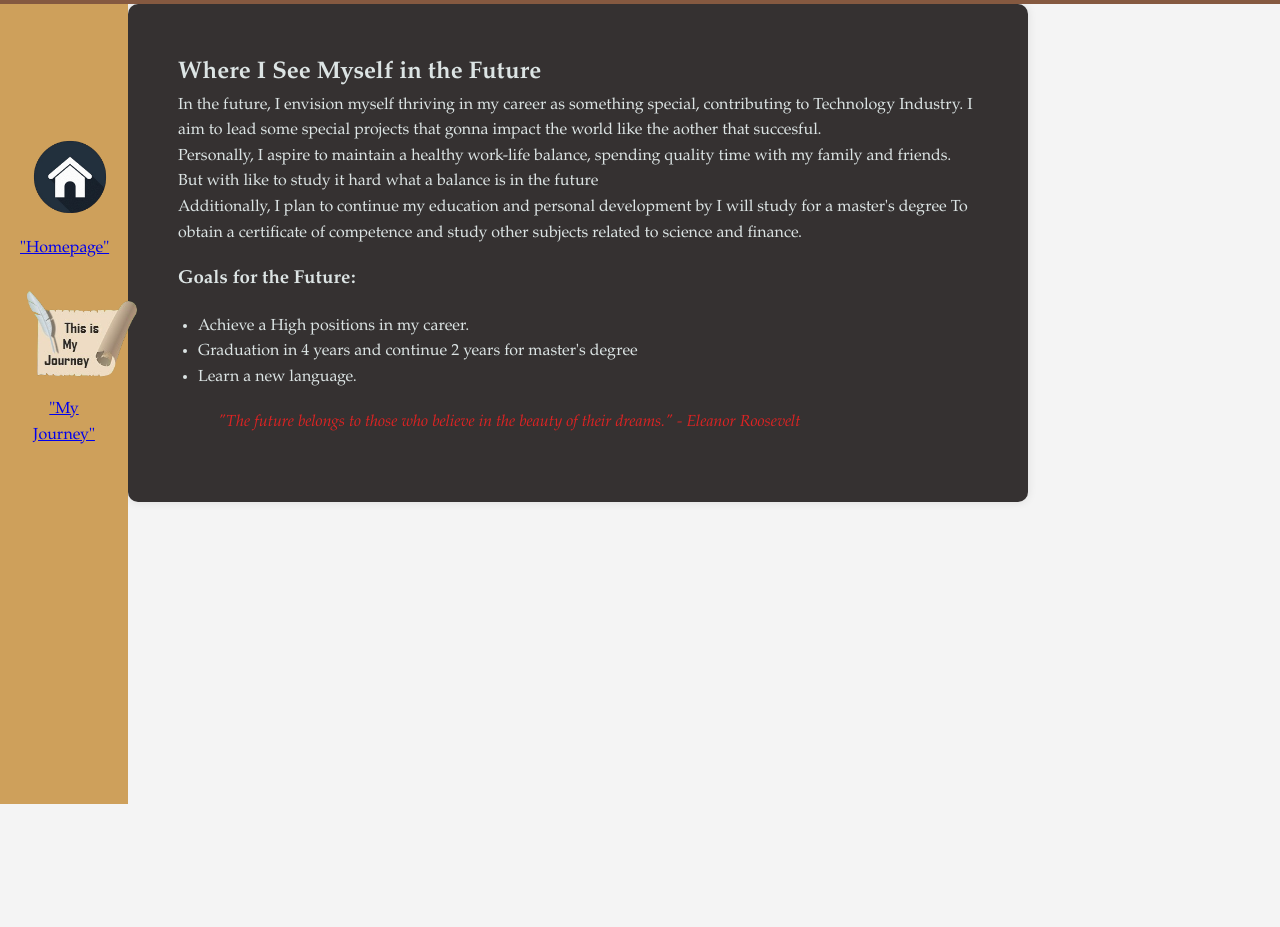
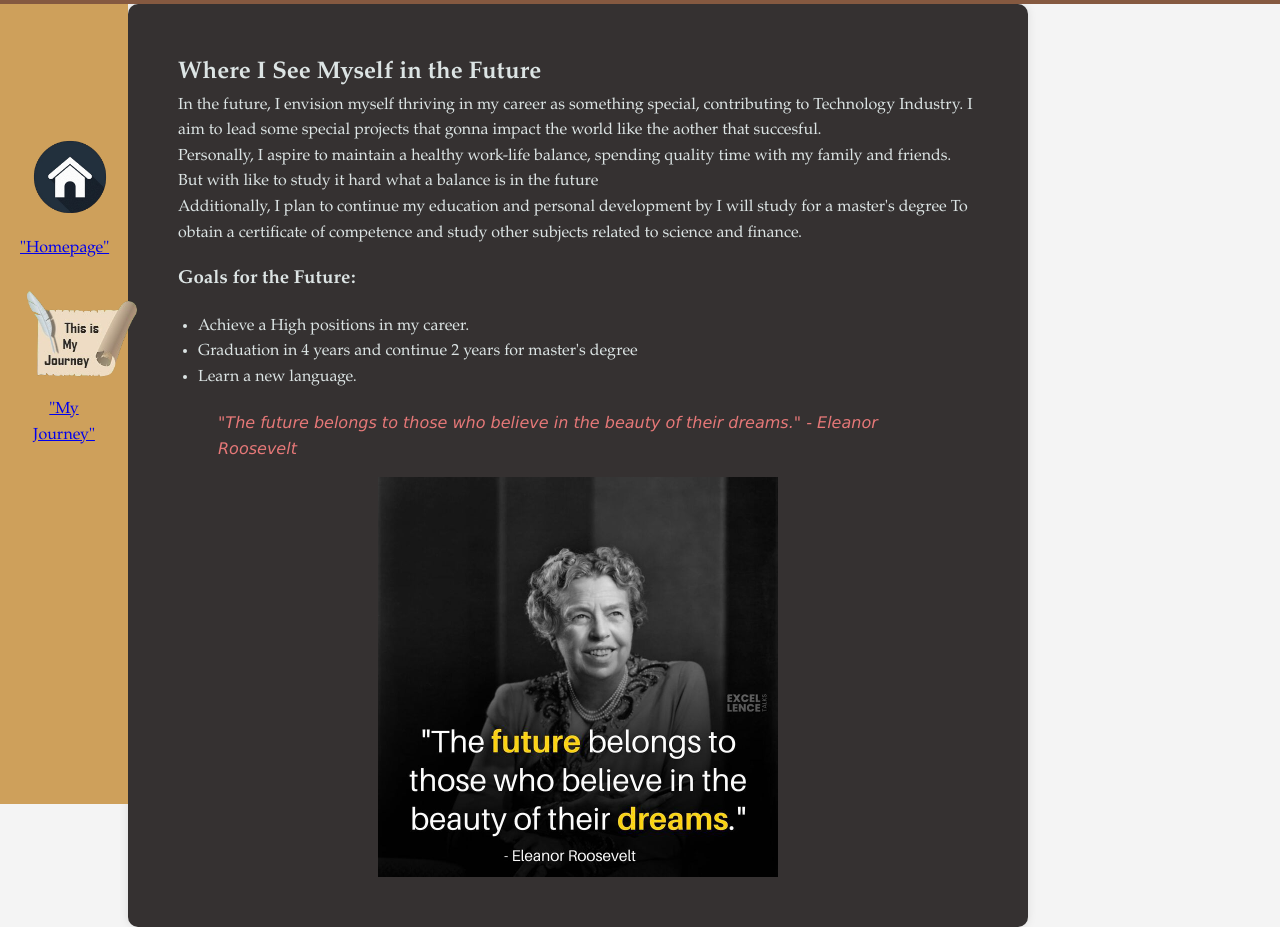
Before and after one commit to Micosz/6709650235_MyCSTUStory, a plain HTML site: page myfuture.html in a window 1280 px wide. Shown: the part 79-1006 px from the top of the page. Before the commit the page ends 883 px from the top, so only its background shows below. Drawn offline with Linux system fonts and the light colour scheme.

Commit message:
11.Add Picture To Quote

```diff
--- a/myfuture.html
+++ b/myfuture.html
@@ -49,7 +49,7 @@
             </ul>
 
             <blockquote class="quote">"The future belongs to those who believe in the beauty of their dreams." - Eleanor Roosevelt</blockquote>
-
+                <img src="resources/Quote3.png" alt="Quote3" width="400" height="400" class="Quote3">
         </section>
     </main>
 
--- a/mystyle.css
+++ b/mystyle.css
@@ -132,8 +132,15 @@ section {
 
 .quote {
     font-style: italic;
-    color: #dd2323;
+    font-family: 'Lucida Sans', 'Lucida Sans Regular', 'Lucida Grande', 'Lucida Sans Unicode', Geneva, Verdana, sans-serif;
+    color: #e67878;
     margin-top: 20px;
 }
 
+.Quote3 {
+    display: block;
+    margin-left: auto;
+    margin-right: auto;
+}
+
 /* CSS For Future END*/
```
Also changed, not shown: resources/Quote3.png (added).
